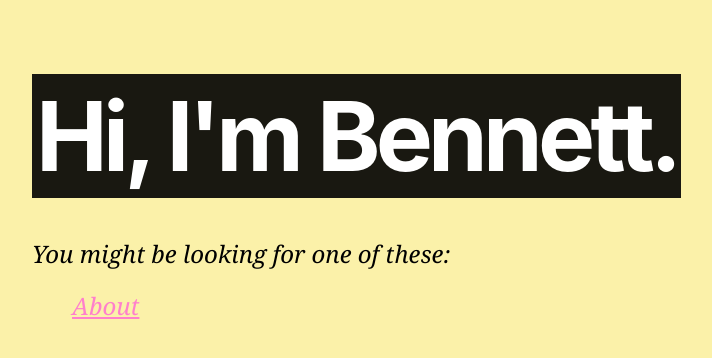
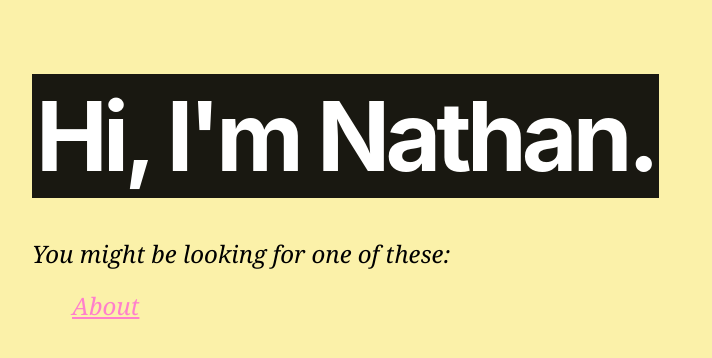
Before and after one commit to siegbenn/nathan_website, a plain HTML site: page index.html in a window 1280 px wide. Shown: the whole page, without its empty margins (224-936 px from the left). Drawn offline with Linux system fonts and the light colour scheme.

Commit message:
Changed name.

```diff
--- a/index.html
+++ b/index.html
@@ -1,8 +1,8 @@
 <!DOCTYPE html>
 <html lang="en">
-    <title>Hi, I'm Bennett.</title>
-    <meta name="description" content="Hi, I'm Bennett">
-    <meta name="author" content="Bennett Siegel">
+    <title>Hi, I'm Nathan.</title>
+    <meta name="description" content="Hi, I'm Nathan">
+    <meta name="author" content="Nathan Siegel">
     <meta charset="UTF-8">
     <meta name="viewport" content="width=device-width, initial-scale=1">
     <link href="favicon.ico?" rel="shortcut icon" type="image/x-icon">
@@ -14,7 +14,7 @@
                 <div class="mw9 center pa4 pt5-ns ph7-l">
                     <h3 class="f2 f1-m f-headline-l measure-narrow lh-title mv0">
                         <span class="bg-black-90 lh-copy white pa1 tracked-tight">
-                        Hi, I'm Bennett.
+                        Hi, I'm Nathan.
                         </span>
                     </h3>
                     <h4 class="f3 fw1 georgia i">
```
